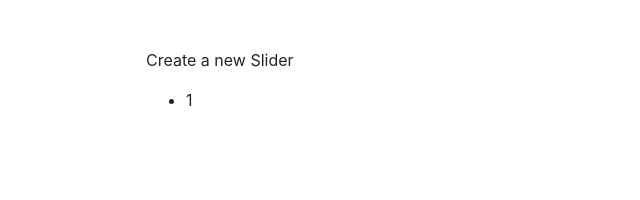
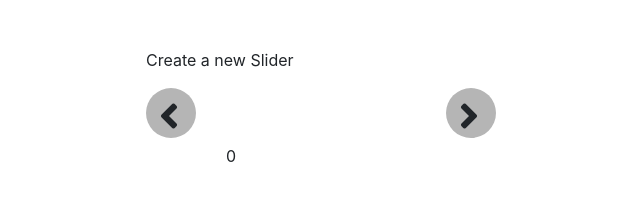
Before and after one commit to chikkuspanicker/Redux-slider, a React app: page / in a window 1280 px wide. Shown: the whole page, without its empty margins (34-674 px from the left). Built offline with nearby package versions, Linux system fonts and the light colour scheme.

Commit message:
Slider initial

```diff
--- a/package.json
+++ b/package.json
@@ -16,9 +16,13 @@
     "@babel/preset-env": "^7.4.4",
     "@babel/preset-react": "^7.0.0",
     "babel-loader": "^8.0.6",
+    "css-loader": "^2.1.1",
     "html-loader": "^0.5.5",
     "html-webpack-plugin": "^3.2.0",
+    "node-sass": "^4.12.0",
     "prop-types": "^15.7.2",
+    "sass-loader": "^7.1.0",
+    "style-loader": "^0.23.1",
     "webpack": "^4.31.0",
     "webpack-cli": "^3.3.2",
     "webpack-dev-server": "^3.4.1"
--- a/src/index.html
+++ b/src/index.html
@@ -2,7 +2,8 @@
 <html lang="en">
 <head>
     <meta charset="utf-8">
-    <link rel="stylesheet" href="https://maxcdn.bootstrapcdn.com/bootstrap/4.0.0-beta.2/css/bootstrap.min.css" >
+    <link rel="stylesheet" href="https://maxcdn.bootstrapcdn.com/bootstrap/4.0.0-beta.2/css/bootstrap.min.css" />
+    <link rel="stylesheet" href="https://use.fontawesome.com/releases/v5.8.2/css/all.css" integrity="sha384-oS3vJWv+0UjzBfQzYUhtDYW+Pj2yciDJxpsK1OYPAYjqT085Qq/1cq5FLXAZQ7Ay" crossorigin="anonymous">
     <title>Slider With Redux</title>
 </head>
 <body>
--- a/src/index.js
+++ b/src/index.js
@@ -1,7 +1,6 @@
 import React from 'react';
 import ReactDOM from "react-dom";
-import FormContainer from '../src/js/components/container/FormContainer';
-
+import SliderWrapper from '../src/js/components/container/SliderWrapper';
 
 const wrapper = document.getElementById("app");
-ReactDOM.render(<FormContainer />, wrapper);
+ReactDOM.render(<SliderWrapper />, wrapper);
--- a/src/js/components/container/FormContainer.js
+++ /dev/null
@@ -1,28 +0,0 @@
-import React, { Component } from "react";
-import ReactDOM from "react-dom";
-
-import SliderWrapper from "../presentational/SliderWrapper";
-
-class FormContainer extends Component {
-  constructor() {
-    super();
-    this.state = {
-      title: ""
-    };
-
-    this.handleChange = this.handleChange.bind(this);
-  }
-  handleChange(event) {
-    debugger;
-  }
-
-  render() {
-    return (
-      <form id="article-form">
-        <SliderWrapper />
-      </form>
-    );
-  }
-}
-
-export default FormContainer;
--- /dev/null
+++ b/src/js/components/container/SliderWrapper.js
@@ -0,0 +1,19 @@
+import React, { Component, Fragment } from "react";
+import Slide from "../presentational/Slide";
+import "../../../style/app.scss";
+class SliderWrapper extends Component {
+  render() {
+    return (
+      <Fragment>
+        <div>
+          <i className="fas fa-angle-left" />
+          <i className="fas fa-angle-right" />
+        </div>
+        <ul>
+          <Slide />
+        </ul>
+      </Fragment>
+    );
+  }
+}
+export default SliderWrapper;
--- /dev/null
+++ b/src/js/components/presentational/ListItem.js
@@ -0,0 +1,10 @@
+import React, {Component} from 'react';
+
+const ListItem = ({a, b}) => {
+    const listItem = "list-item";
+    const active = "list-item active";
+    return ( <li className={a === b ? active : listItem}>{a}</li>);
+
+};
+
+export default ListItem;
--- a/src/js/components/presentational/Slide.js
+++ b/src/js/components/presentational/Slide.js
@@ -1,11 +1,21 @@
-import React, {Component} from "react";
-
+import React, { Component } from "react";
+import ListItem from './ListItem';
 class Slide extends Component {
-    render() {
-        return <li>
-            1
-        </li>
+    constructor(props) {
+        super(props);
+        this.state = {
+            show : "list-item",
+            active : "list-item active",
+            position : 0
+        };
     }
+  render() {
+    return <ul>
+        <ListItem a={0} b={this.state.position}/>
+        <ListItem a={1} b={this.state.position}/>
+        <ListItem a={2} b={this.state.position}/>
+    </ul>
+  }
 }
 
 export default Slide;
--- a/src/js/components/presentational/SliderWrapper.js
+++ /dev/null
@@ -1,10 +0,0 @@
-import React, {Component} from "react";
-import Slide from './Slide';
-class SliderWrapper extends Component {
-    render () {
-        return <ul>
-        <Slide />
-    </ul>
-    }
-}
-export default SliderWrapper;
--- /dev/null
+++ b/src/style/app.scss
@@ -0,0 +1,29 @@
+.app {
+  width: 100%;
+}
+.fas {
+  width: 50px;
+  height: 50px;
+  text-align: center;
+  display: inline-block;
+  border-radius: 50%;
+  background: #b5b5b5;
+  position: relative;
+  font-size: 40px;
+  cursor: pointer;
+
+  &:before {
+    position: absolute;
+    top: 8px;
+    left: 13px;
+  }
+}
+.fa-angle-right {
+  float: right;
+}
+.list-item {
+  display: none;
+  &.active {
+    display: block;
+  }
+}
--- a/webpack.config.js
+++ b/webpack.config.js
@@ -1,5 +1,10 @@
 const HtmlWebPackPlugin = require("html-webpack-plugin");
 module.exports = {
+  entry: './src/index.js',
+  devServer: {
+    inline: false,
+    contentBase: "./dist"
+  },
   module: {
     rules: [
       {
@@ -16,6 +21,14 @@ module.exports = {
             loader: "html-loader"
           }
         ]
+      },
+      {
+        test: /\.s?css$/,
+        use: [
+          'style-loader',
+          'css-loader',
+          'sass-loader'
+        ]
       }
     ]
   },
```
